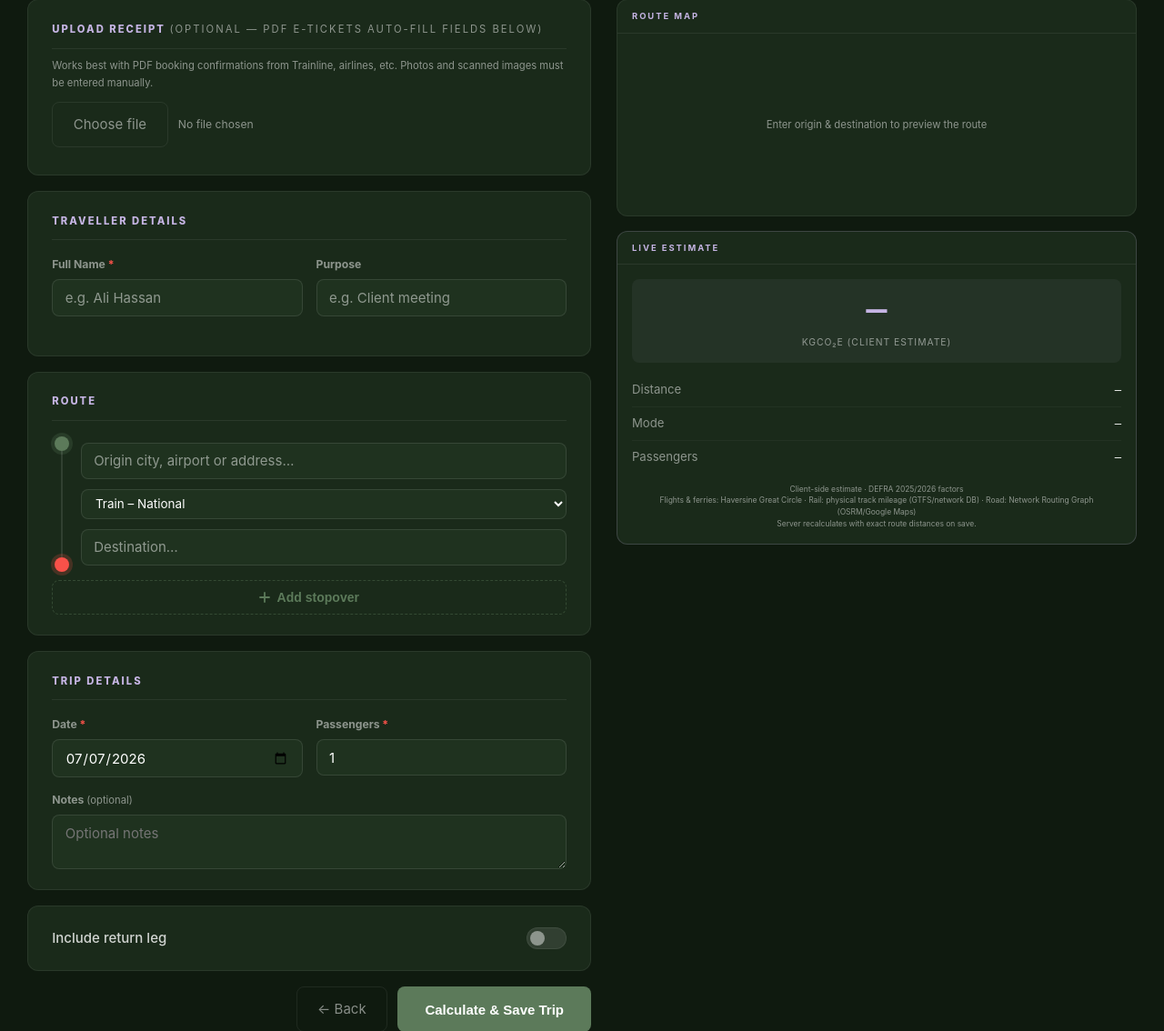
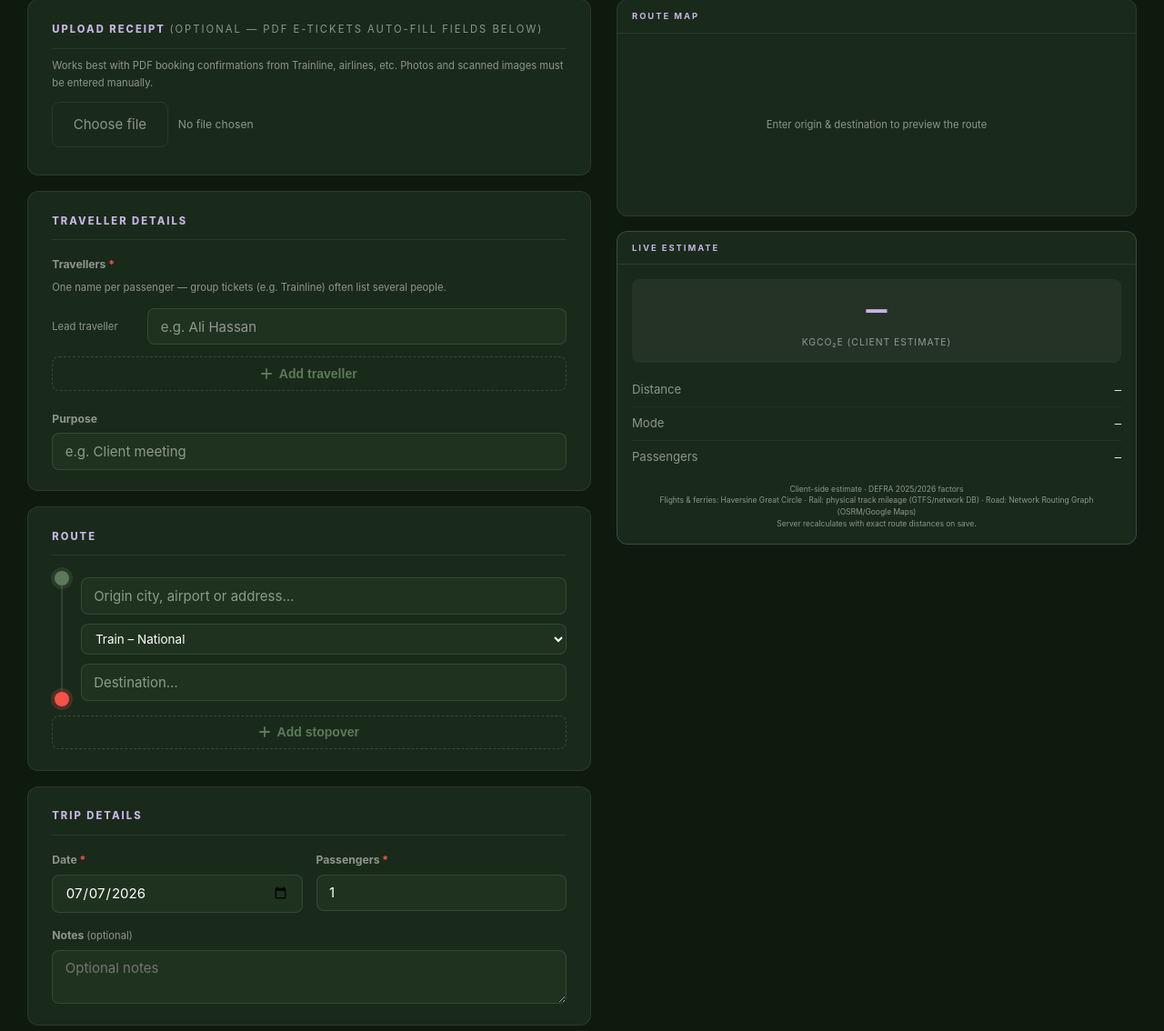
Before and after one commit to SeyiEsther/RittalTravel, an ASP.NET Core app: page /Trip/LogTrip in a window 1280 px wide. Shown: the part 260-1394 px from the top of the page at 91% size. Run offline with ASP.NET Core 8, Linux system fonts and the light colour scheme; some libraries are stand-ins or nearby versions.

Commit message:
Support multiple travellers on Log Trip form and receipt autofill
Trainline group tickets list several passengers in the filename (e.g.
L_Grieve___A_Wilczynski) but the form only had one name field. Add
dynamic traveller inputs synced to TravellerName, return travellerNames
from ParseReceipt, and improve filename name splitting.

Co-authored-by: SeyiEsther <SeyiEsther@users.noreply.github.com>

```diff
--- a/RittalTravel/Controllers/TripController.cs
+++ b/RittalTravel/Controllers/TripController.cs
@@ -63,6 +63,7 @@ public class TripController : Controller
                 parsed = new
                 {
                     travellerName  = parsed.TravellerName,
+                    travellerNames = parsed.TravellerNames,
                     origin         = parsed.Origin,
                     destination    = parsed.Destination,
                     tripDate       = parsed.TripDate,
--- a/RittalTravel/Views/Trip/LogTrip.cshtml
+++ b/RittalTravel/Views/Trip/LogTrip.cshtml
@@ -107,16 +107,22 @@
                 <!-- Traveller Details -->
                 <div class="lt-section">
                     <div class="lt-section-title">Traveller Details</div>
-                    <div class="lt-grid-2">
-                        <div class="lt-field">
-                            <label asp-for="TravellerName">Full Name <span class="lt-req">*</span></label>
-                            <input asp-for="TravellerName" class="lt-input" placeholder="e.g. Ali Hassan" required autocomplete="off" />
-                            <span asp-validation-for="TravellerName" class="lt-val-error"></span>
-                        </div>
-                        <div class="lt-field">
-                            <label asp-for="Purpose">Purpose</label>
-                            <input asp-for="Purpose" class="lt-input" placeholder="e.g. Client meeting" autocomplete="off" />
-                        </div>
+                    <div class="lt-field">
+                        <label>Travellers <span class="lt-req">*</span></label>
+                        <p class="lt-field-hint">One name per passenger — group tickets (e.g. Trainline) often list several people.</p>
+                        <div id="traveller-names-list" class="lt-traveller-list"></div>
+                        <button type="button" class="btn-add-stop" id="btn-add-traveller" style="margin-top:.5rem">
+                            <svg width="12" height="12" viewBox="0 0 12 12" fill="none">
+                                <path d="M6 1v10M1 6h10" stroke="currentColor" stroke-width="1.8" stroke-linecap="round"/>
+                            </svg>
+                            Add traveller
+                        </button>
+                        <input type="hidden" asp-for="TravellerName" id="TravellerName" />
+                        <span asp-validation-for="TravellerName" class="lt-val-error"></span>
+                    </div>
+                    <div class="lt-field" style="margin-top:.875rem">
+                        <label asp-for="Purpose">Purpose</label>
+                        <input asp-for="Purpose" class="lt-input" placeholder="e.g. Client meeting" autocomplete="off" />
                     </div>
                 </div>
 
@@ -357,6 +363,7 @@ let stopValues       = ['', ''];
 let stopPlaces       = [null, null];
 let legModeValues    = ['Train-National'];
 let stopInputEls     = [];
+let travellerNames   = [''];
 let mapsReady        = false;
 let mapInstance      = null;
 let mapMarkers       = [];
@@ -669,6 +676,11 @@ function toggleDiffReturn() {
 
 function onFormSubmit(e) {
     stopInputEls.forEach((inp, i) => { if (inp) stopValues[i] = safeStr(inp.value); });
+    syncTravellerHidden();
+    if (!safeStr(document.getElementById('TravellerName')?.value)) {
+        alert('Please enter at least one traveller name.');
+        return false;
+    }
     const filled = stopValues.filter(v => safeStr(v).length > 0);
     if (filled.length < 2) {
         alert('Please enter at least an origin and a destination.');
@@ -716,8 +728,18 @@ function addHidden(parent, name, value) {
 
 document.addEventListener('DOMContentLoaded', () => {
     buildRouteUI();
-    document.getElementById('inp-pax').addEventListener('input', updatePreview);
+    buildTravellerUI();
+    document.getElementById('inp-pax').addEventListener('input', () => {
+        const pax = Math.max(1, parseInt(document.getElementById('inp-pax')?.value, 10) || 1);
+        ensureTravellerSlots(pax);
+        buildTravellerUI();
+        updatePreview();
+    });
     updateDetourVisibility();
+    document.getElementById('btn-add-traveller')?.addEventListener('click', () => {
+        travellerNames.push('');
+        buildTravellerUI();
+    });
     const applyBtn = document.getElementById('btn-apply-receipt');
     if (applyBtn) {
         applyBtn.addEventListener('click', () => {
@@ -775,7 +797,6 @@ function syncHiddenRouteFields() {
 let lastParsedReceipt = null;
 
 const EXTRACT_LABELS = {
-    travellerName: 'Traveller',
     origin: 'Origin',
     destination: 'Destination',
     tripDate: 'Date',
@@ -785,6 +806,81 @@ const EXTRACT_LABELS = {
     purpose: 'Purpose',
 };
 
+function parseTravellerNamesFromParsed(p) {
+    const arr = p?.travellerNames || p?.TravellerNames;
+    if (Array.isArray(arr) && arr.length)
+        return arr.map(n => safeStr(n)).filter(Boolean);
+    const single = pval(p, 'travellerName');
+    if (!single) return [];
+    return single.split(/\s*(?:&|\+|,|\band\b)\s*/i).map(s => safeStr(s)).filter(Boolean);
+}
+
+function ensureTravellerSlots(count) {
+    const n = Math.max(1, Math.min(50, count || 1));
+    while (travellerNames.length < n) travellerNames.push('');
+    while (travellerNames.length > n && travellerNames.length > 1) travellerNames.pop();
+}
+
+function syncTravellerHidden() {
+    const combined = travellerNames.map(s => safeStr(s)).filter(Boolean).join(' & ');
+    const hidden = document.getElementById('TravellerName');
+    if (hidden) hidden.value = combined.slice(0, 100);
+}
+
+function buildTravellerUI() {
+    const container = document.getElementById('traveller-names-list');
+    if (!container) return;
+    container.innerHTML = '';
+
+    travellerNames.forEach((name, i) => {
+        const row = document.createElement('div');
+        row.className = 'lt-traveller-row';
+
+        const label = document.createElement('span');
+        label.className = 'lt-traveller-label';
+        label.textContent = travellerNames.length > 1 ? 'Traveller ' + (i + 1) : 'Lead traveller';
+
+        const wrap = document.createElement('div');
+        wrap.className = 'lt-traveller-input-wrap';
+
+        const inp = document.createElement('input');
+        inp.type = 'text';
+        inp.className = 'lt-input';
+        inp.placeholder = i === 0 ? 'e.g. Ali Hassan' : 'e.g. Sam Taylor';
+        inp.value = name || '';
+        inp.autocomplete = 'off';
+        if (i === 0) inp.required = true;
+
+        const idx = i;
+        inp.addEventListener('input', () => {
+            travellerNames[idx] = inp.value;
+            syncTravellerHidden();
+        });
+
+        wrap.appendChild(inp);
+
+        if (travellerNames.length > 1) {
+            const btn = document.createElement('button');
+            btn.type = 'button';
+            btn.className = 'rb-btn-remove';
+            btn.title = 'Remove traveller';
+            btn.textContent = '×';
+            btn.addEventListener('click', () => {
+                travellerNames.splice(idx, 1);
+                if (travellerNames.length === 0) travellerNames.push('');
+                buildTravellerUI();
+            });
+            wrap.appendChild(btn);
+        }
+
+        row.appendChild(label);
+        row.appendChild(wrap);
+        container.appendChild(row);
+    });
+
+    syncTravellerHidden();
+}
+
 function showReceiptExtractPanel(parsed) {
     const panel = document.getElementById('receipt-extract-panel');
     const list  = document.getElementById('receipt-extract-list');
@@ -792,6 +888,18 @@ function showReceiptExtractPanel(parsed) {
 
     list.innerHTML = '';
     let hasAny = false;
+
+    const names = parseTravellerNamesFromParsed(parsed);
+    if (names.length) {
+        hasAny = true;
+        const dt = document.createElement('dt');
+        dt.textContent = names.length > 1 ? 'Travellers' : 'Traveller';
+        const dd = document.createElement('dd');
+        dd.textContent = names.join(', ');
+        list.appendChild(dt);
+        list.appendChild(dd);
+    }
+
     for (const [key, label] of Object.entries(EXTRACT_LABELS)) {
         const val = pval(parsed, key);
         if (val == null || val === '') continue;
@@ -821,9 +929,23 @@ function applyParsedReceipt(p) {
     if (!p) return [];
     const filled = [];
 
-    if (setInputValue('TravellerName', pval(p, 'travellerName'), true)) filled.push('name');
+    const pax = parseInt(pval(p, 'passengers'), 10);
+    if (!isNaN(pax) && pax >= 1) {
+        if (setInputValue('inp-pax', pax, true)) filled.push('passengers');
+        ensureTravellerSlots(pax);
+    }
+
+    const names = parseTravellerNamesFromParsed(p);
+    if (names.length) {
+        travellerNames = names.slice();
+        ensureTravellerSlots(Math.max(travellerNames.length, isNaN(pax) ? 1 : pax));
+        buildTravellerUI();
+        filled.push(travellerNames.length > 1 ? 'travellers' : 'traveller');
+    } else if (!isNaN(pax) && pax > 1) {
+        buildTravellerUI();
+    }
+
     if (setInputValue('TripDate', pval(p, 'tripDate'), true)) filled.push('date');
-    if (setInputValue('inp-pax', pval(p, 'passengers'), true)) filled.push('passengers');
     if (setInputValue('Purpose', pval(p, 'purpose'), true)) filled.push('purpose');
 
     const origin = pval(p, 'origin');
--- a/RittalTravel/wwwroot/css/logtrip.css
+++ b/RittalTravel/wwwroot/css/logtrip.css
@@ -219,6 +219,35 @@ body.lt-body { background: var(--bg); min-height: 100vh; }
     gap: .75rem;
     margin-top: 1rem;
 }
+.lt-field-hint {
+    font-size: .75rem;
+    color: var(--txm);
+    margin: 0 0 .5rem;
+}
+.lt-traveller-list {
+    display: flex;
+    flex-direction: column;
+    gap: .5rem;
+}
+.lt-traveller-row {
+    display: grid;
+    grid-template-columns: 6.5rem 1fr;
+    gap: .5rem;
+    align-items: center;
+}
+.lt-traveller-label {
+    font-size: .75rem;
+    color: var(--txm);
+}
+.lt-traveller-input-wrap {
+    display: flex;
+    align-items: center;
+    gap: .375rem;
+}
+.lt-traveller-input-wrap .lt-input {
+    flex: 1;
+}
+
 .lt-receipt-extract {
     margin-top: .75rem;
     padding: .75rem .875rem;
```
Also changed, not shown: RittalTravel/Services/ReceiptParserService.cs (+33 -3 lines).
